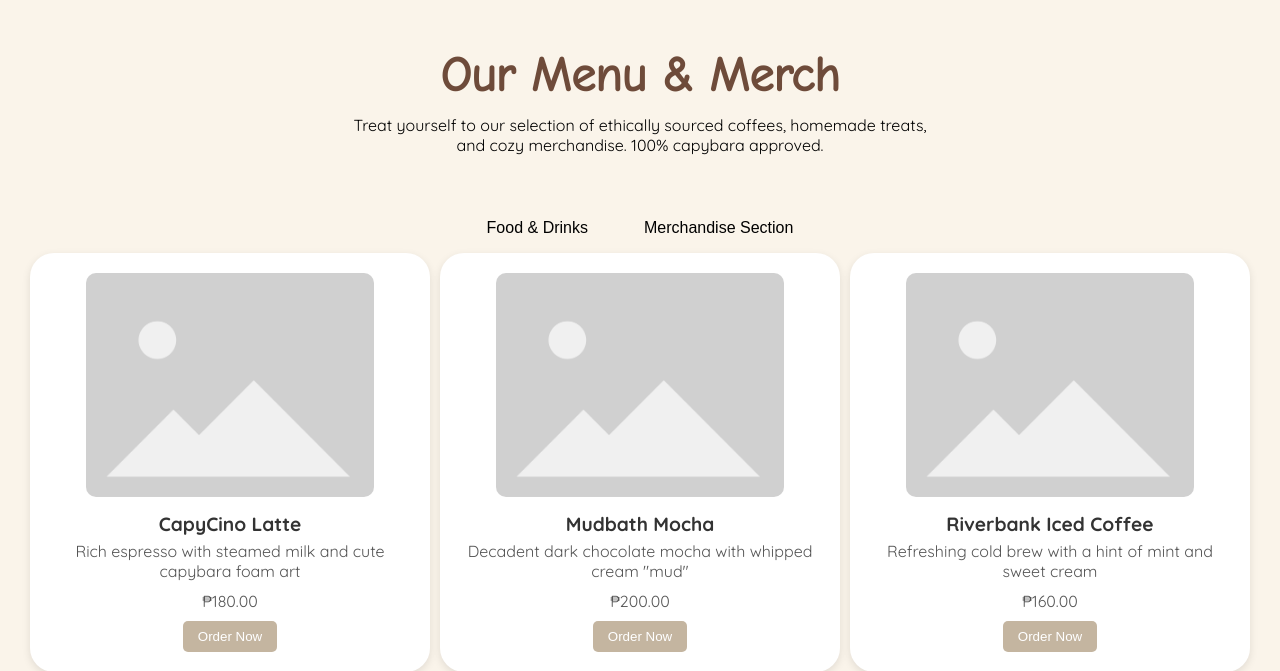
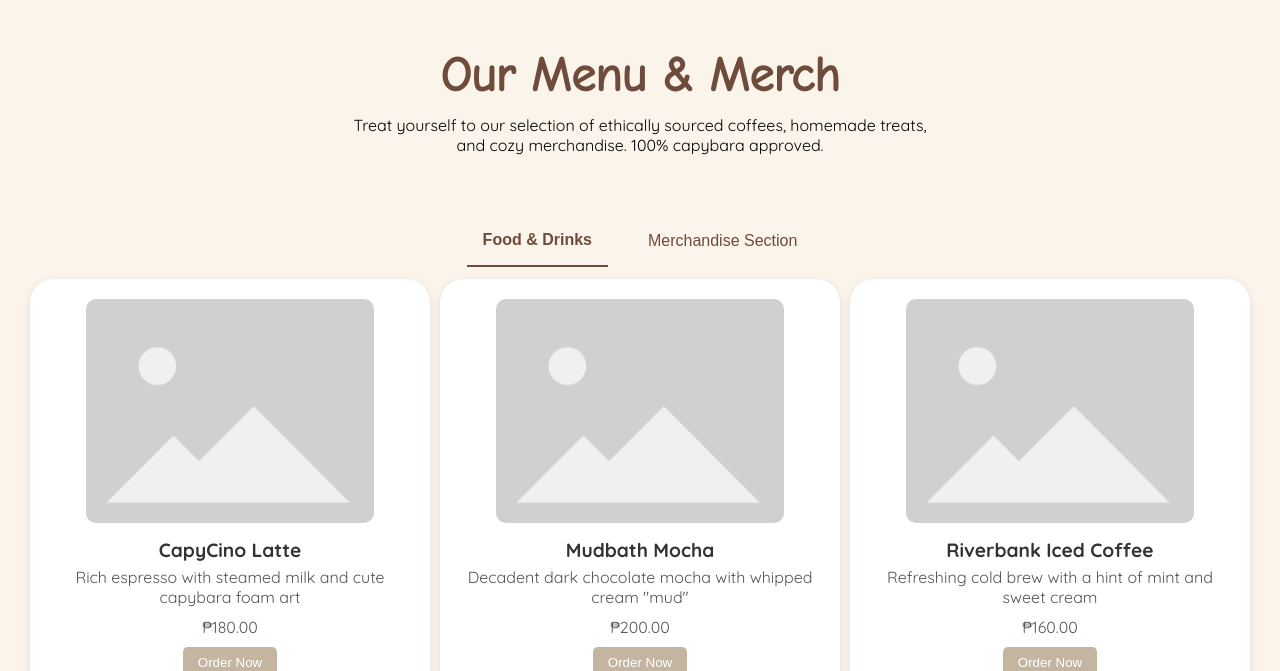
Before and after one commit to hiimkhel/KapiKapi-Website, a PHP site: page /pages/main-menu.php in a window 1280 px wide. Shown: the part 72-743 px from the top of the page. Run offline with PHP 8.4, Linux system fonts and the light colour scheme.

Commit message:
FINISHED about page and Main menu page food and merchandise section for now

```diff
--- a/css/styles.css
+++ b/css/styles.css
@@ -232,6 +232,9 @@ main{
 .menu-toggle-btns{
     align-self: center;
     justify-self: center;
+    justify-content: center;
+    margin: 12px;
+
 }
 .menu-title{
     margin-bottom: 12px;
@@ -248,7 +251,36 @@ main{
     font-size: 16px;
     background-color: var(--supporting-color);
     border: none;
+    color: var(--primary-color);
     padding: 16px;
+    position: relative;
+    transition: 0.3s ease;
+    cursor: pointer;
+}
+.menu-btn:hover {
+    transform: scale(1.05);
+    color: var(--tertiary-color);
+}
+
+/* Animated underline on hover */
+.menu-btn::after {
+    content: "";
+    position: absolute;
+    left: 0;
+    bottom: 0px;
+    width: 0%;
+    height: 2px;
+    background-color: var(--primary-color);
+    transition: width 0.3s ease;
+}
+
+.menu-btn:hover::after {
+    width: 100%;
+}
+
+.menu-btn-active{
+    border-bottom: 2px solid var(--primary-color);
+    font-weight: bold;
 }
 /* Shared grid styling for both sections */
 #food-section,
@@ -331,7 +363,7 @@ main{
     padding: 2.5em;
     color: var(--primary-color);
     display: flex;
-    width: 900px;
+    width: 100%;
     justify-self: center;
     justify-content: center;
     text-align: left;
@@ -375,7 +407,11 @@ main{
 .about-content p{
     margin-top: 24px;
 }
-
+.philosophy-container{
+    display: flex;
+    justify-content: center;
+    padding: 24px;
+}
 #philosophy-box{
     display: flex;
     flex-direction: column;
--- a/pages/about.php
+++ b/pages/about.php
@@ -26,11 +26,14 @@
                 <p>The capybara is nature's most chill animal. They get along with everyone, take life at their own pace, and know the value of a good soak. At <span class="text-bold">KapiKapi</span>, we wanted to create a space that embodies that same spirit: No rushing, no stress—just slow sips and cozy moments.</p>
             </div>
         </div>
-        <div id="philosophy-box">
+        <div class="philosophy-container">
+            <div id="philosophy-box">
             <h2>Our Philosophy</h2>
             <p>We believe coffee shouldn't just be fuel; it should be a hug in a mug. Every ingredient is chosen for comfort. Our "Moodbath Mocha" uses the thickest, richest chocolate we could find. Our "Last-Nibble Matcha" is sourced from shade-grown farms that prioritize tranquility.</p>
             <p>So come in, pull up a chair (or a bean bag), and channel your inner capybara.</p>
         </div>
+        </div>
+
 
     </main>
 
--- a/pages/main-menu.php
+++ b/pages/main-menu.php
@@ -173,11 +173,27 @@
             let currentProductPrice = 0;
             let currentQuantity = 1;
 
+            // Add active class on menu buttons
+            const menuButtons = document.querySelectorAll('.menu-btn');
+
+            menuButtons.forEach(btn => {
+                btn.addEventListener('click', function () {
+
+                    // remove active class from all buttons
+                    menuButtons.forEach(b => b.classList.remove('menu-btn-active'));
+
+                    // add active class to the clicked one
+                    this.classList.add('menu-btn-active');
+                });
+            });
 
             // Hide merch section on page load
             window.addEventListener("DOMContentLoaded", () => {
                 document.getElementById('food-section').style.display = 'grid'; // show food
                 document.getElementById('merch-section').style.display = 'none'; // hide merch
+
+                // make first button active by default
+                document.querySelectorAll('.menu-btn')[0].classList.add('menu-btn-active');
             });
 
             // Function to show/hide sections
```
